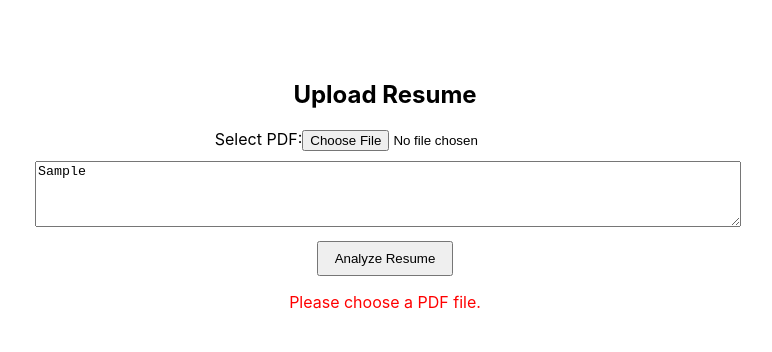
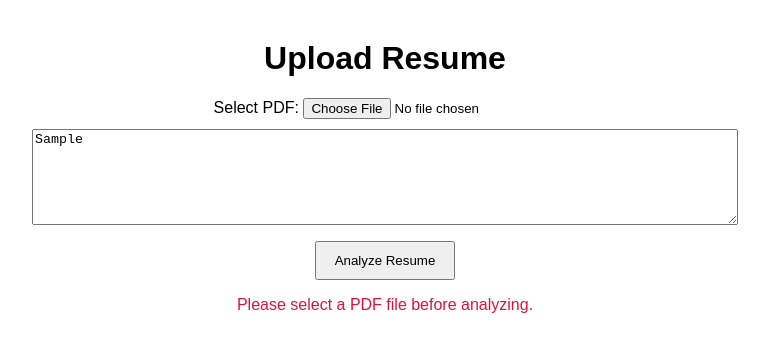
Before and after one commit to akm45vns-oss/ai-resume-analyzer, a React (Vite) app in the folder ai-resume-frontend/: page / in a window 1280 px wide. Both pictures are taken after typing "Sample" into the empty fields and a click on the button "Analyze Resume". Shown: the top 352 px of the page, without its empty margins (255-1027 px from the left). Built offline with nearby package versions, Linux system fonts and the light colour scheme; no server answers; the HTML template or start-up script is replaced by a standard one.

Commit message:
Refactor App component to handle resume analysis

```diff
--- a/ai-resume-frontend/src/App.jsx
+++ b/ai-resume-frontend/src/App.jsx
@@ -1,14 +1,88 @@
 // src/App.jsx
-import React from "react";
-import ResumeUploader from "./components/ResumeUploader";
-import "./App.css";
+import React, { useState } from "react";
+import { analyzeResume } from "./api";
 
-function App() {
+export default function App() {
+  const [file, setFile] = useState(null);
+  const [job, setJob] = useState("");
+  const [loading, setLoading] = useState(false);
+  const [result, setResult] = useState(null);
+  const [error, setError] = useState("");
+
+  const onFile = (e) => {
+    setResult(null);
+    setError("");
+    setFile(e.target.files[0] || null);
+  };
+
+  const onSubmit = async (e) => {
+    e.preventDefault();
+    setResult(null);
+    setError("");
+
+    if (!file) {
+      setError("Please select a PDF file before analyzing.");
+      return;
+    }
+
+    setLoading(true);
+    try {
+      const res = await analyzeResume(file, job);
+      setResult(res);
+    } catch (err) {
+      // friendly error message
+      setError(err?.message || "Failed to fetch");
+      console.error("Analyze error", err);
+    } finally {
+      setLoading(false);
+    }
+  };
+
   return (
-    <div className="App">
-      <ResumeUploader />
+    <div style={{ maxWidth: 820, margin: "40px auto", fontFamily: "Arial, sans-serif" }}>
+      <h1 style={{ textAlign: "center" }}>Upload Resume</h1>
+
+      <form onSubmit={onSubmit} style={{ textAlign: "center" }}>
+        <div style={{ marginBottom: 10 }}>
+          <label>Select PDF: </label>
+          <input type="file" accept="application/pdf" onChange={onFile} />
+        </div>
+
+        <div style={{ marginBottom: 12 }}>
+          <textarea
+            placeholder="Paste Job Description (optional)"
+            value={job}
+            onChange={(e) => setJob(e.target.value)}
+            rows={6}
+            style={{ width: "100%", maxWidth: 700 }}
+          />
+        </div>
+
+        <button type="submit" disabled={loading} style={{ padding: "10px 18px" }}>
+          {loading ? "Analyzing..." : "Analyze Resume"}
+        </button>
+      </form>
+
+      <div style={{ textAlign: "center", marginTop: 16 }}>
+        {error && <div style={{ color: "crimson" }}>{error}</div>}
+      </div>
+
+      {result && (
+        <div style={{ marginTop: 30, background: "#f8f8f8", padding: 16, borderRadius: 6 }}>
+          <h3>Result</h3>
+          <div><b>ID:</b> {result.id}</div>
+          <div><b>Filename:</b> {result.filename}</div>
+          <div><b>Match score:</b> {result.match_score}</div>
+          <div style={{ marginTop: 8 }}>
+            <b>Breakdown:</b>
+            <pre style={{ whiteSpace: "pre-wrap" }}>{JSON.stringify(result.breakdown, null, 2)}</pre>
+          </div>
+          <div style={{ marginTop: 8 }}>
+            <b>Text (snippet):</b>
+            <pre style={{ whiteSpace: "pre-wrap", maxHeight: 240, overflow: "auto" }}>{result.text_snippet}</pre>
+          </div>
+        </div>
+      )}
     </div>
   );
 }
-
-export default App;
```
